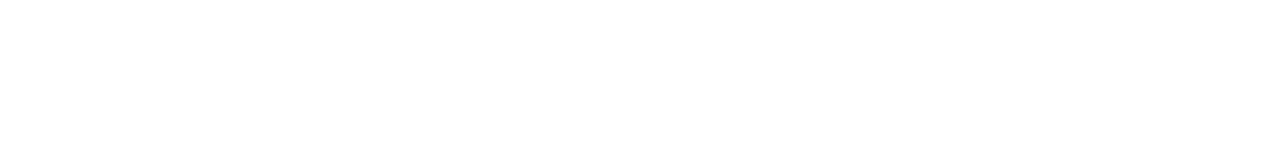
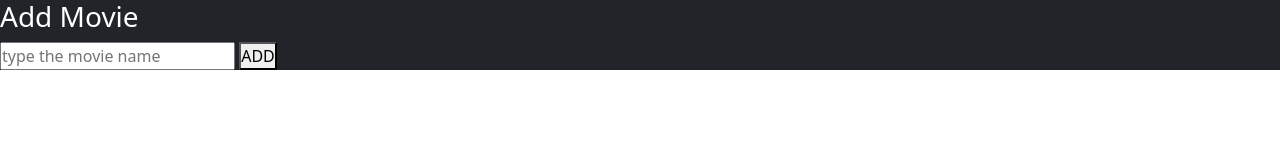
Before and after one commit to fa-kohansal/movie-list-js, a website: page index.html in a window 1280 px wide. Drawn offline with nearby package versions, Linux system fonts and the light colour scheme.

Commit message:
write some part of add movie section
using h3 tag for title and an input and a button for add

```diff
--- a/index.html
+++ b/index.html
@@ -4,8 +4,26 @@
     <meta charset="UTF-8">
     <meta name="viewport" content="width=device-width, initial-scale=1.0">
     <title>Movie List</title>
+    <link rel="stylesheet" href="style.css">
+    <link rel="stylesheet" href="./node_modules/bootstrap/dist/css/bootstrap.min.css">
 </head>
 <body>
+    <!-- start project -->
+    <section class=" bg-dark col-12" >
+        <!-- create add movie part -->
+        <div class="addMovie">
+            <h3 class="text-white">Add Movie</h3>
+            <form action="">
+                <input type="text" placeholder="type the movie name">
+                <button>ADD</button>
+            </form>
 
+        </div>
+    </section>
+    <!-- end project -->
+     <!-- add js file of bootstrap -->
+    <script src="./node_modules/bootstrap/dist/js/bootstrap.min.js"></script>
+    <!-- add js file of project -->
+    <script src="index.js"></script>
 </body>
 </html>
--- a/style.css
+++ b/style.css
@@ -0,0 +1,5 @@
+*{
+    margin: 0;
+    padding: 0;
+    box-sizing: border-box;
+}
```
